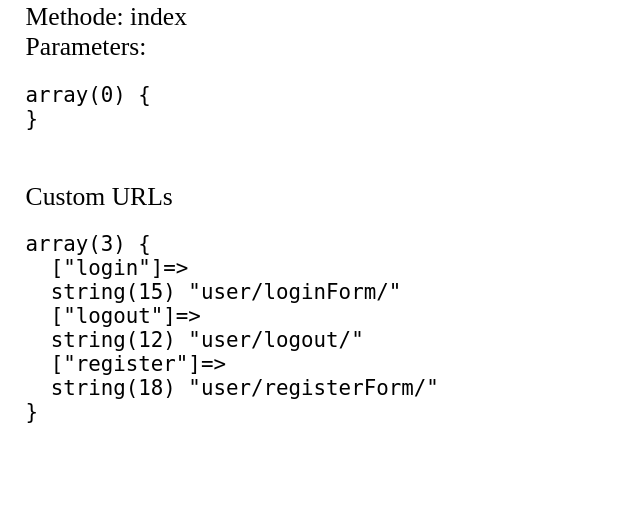
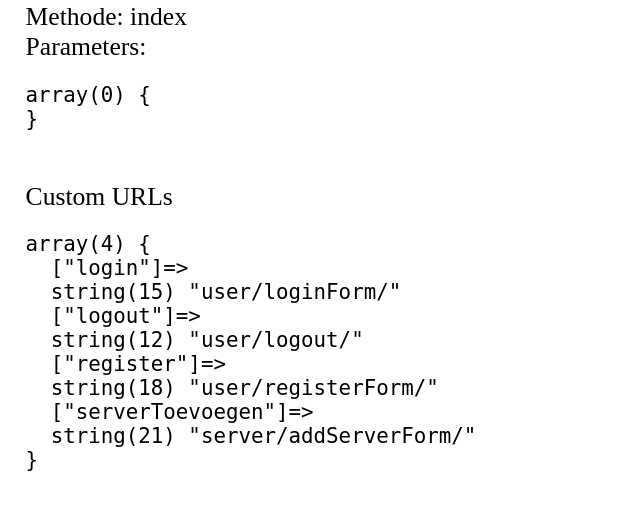
Before and after one commit to mainshooter/Webmin, a PHP site: page / in a window 1280 px wide. Shown: the part 900-1419 px from the top of the page, without its empty margins (0-640 px from the left). Before the commit the page ends 1323 px from the top, so only its background shows below. Run offline with PHP 8.4, Linux system fonts and the light colour scheme.

Commit message:
New path added to add a server

```diff
--- a/index.php
+++ b/index.php
@@ -11,7 +11,8 @@ session_start();
   $Router->customURLs = array(
     "login" => "user/loginForm/",
     "logout" => "user/logout/",
-    "register" => "user/registerForm/"
+    "register" => "user/registerForm/",
+    "serverToevoegen" => "server/addServerForm/"
   );
   $Router->customUrl();
   $Router->parseUrl();
```
